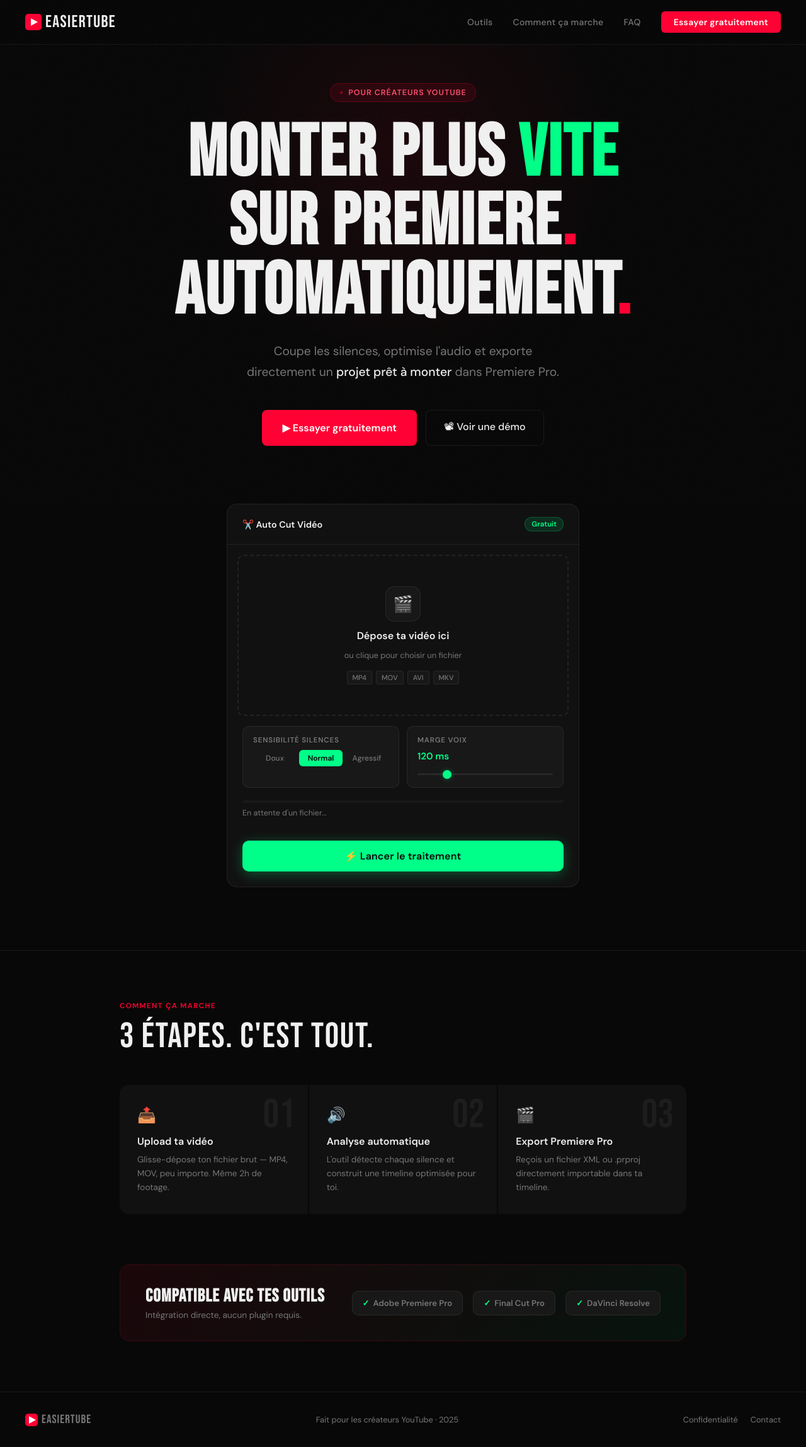
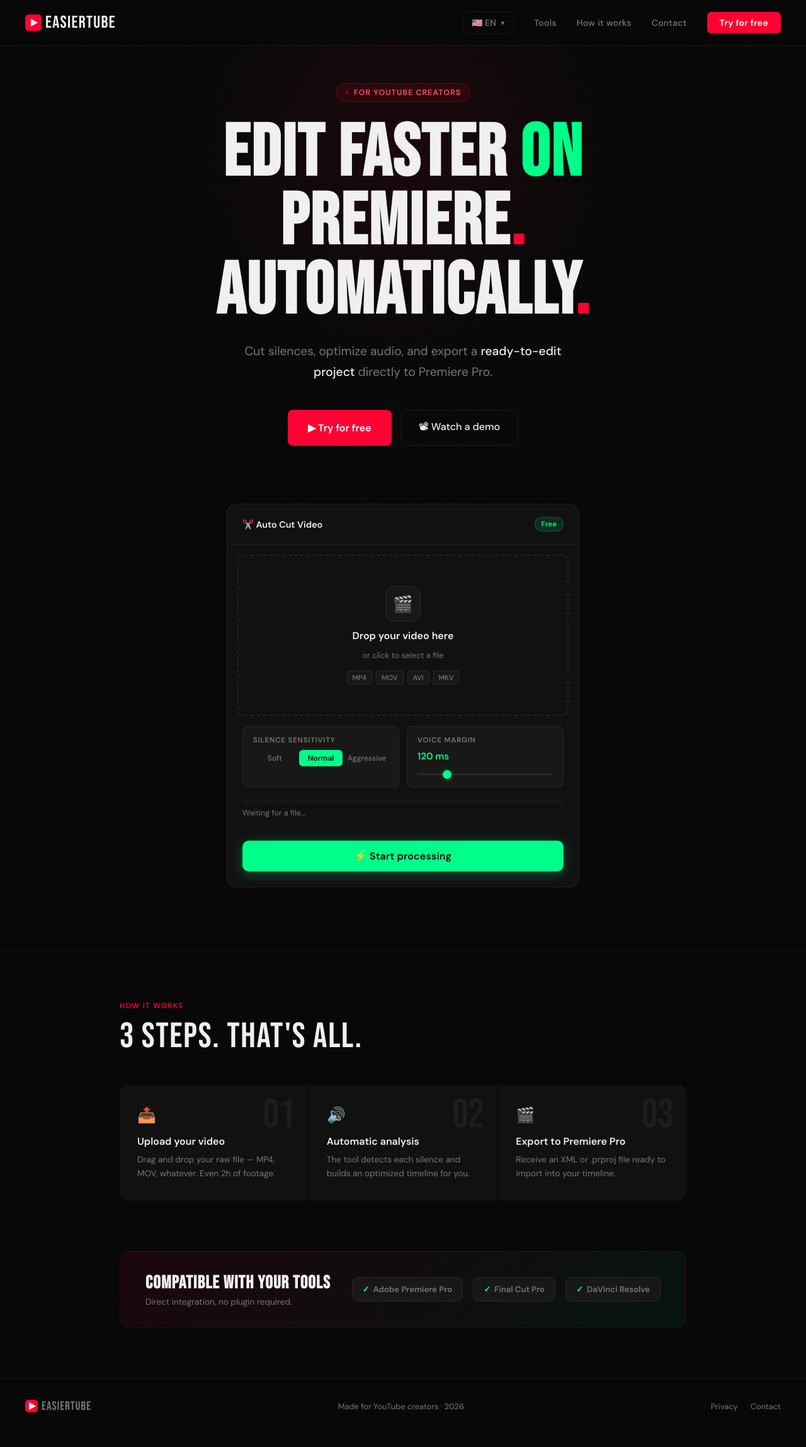
Before and after one commit to NAGZYY/EasierTube, a Flask app: page / in a window 1280 px wide. Shown: the whole page at 63% size. After the commit the page ends 2243 px from the top, so only its background shows below. Run offline with Flask 3, Linux system fonts and the light colour scheme.

Commit message:
French / English translation, demo video added

```diff
--- a/app.py
+++ b/app.py
@@ -90,6 +90,13 @@
         )
     return {"error": "Fichier introuvable"}, 404
 
+@app.route('/demo.mp4')
+def demo_video():
+    demo_path = os.path.join(app.root_path, 'demo.mp4')
+    if os.path.exists(demo_path):
+        return send_file(demo_path, mimetype='video/mp4')
+    return {"error": "Demo video introuvable"}, 404
+
 if __name__ == "__main__":
     # threaded=True est crucial pour que le streaming JSON fonctionne bien
     app.run(debug=True, port=5000, threaded=True)
--- a/static/app.js
+++ b/static/app.js
@@ -6,6 +6,37 @@
 const btn = document.getElementById('start');
 
 let currentFile = null;
+let currentLang = 'fr';
+
+// ─── TRANSLATIONS ───
+const translations = {
+  fr: {
+    noFile: '⚠️ Ajoute une vidéo d\'abord',
+    fileReady: 'Fichier chargé. Lance le traitement !',
+    readyToProcess: 'Prêt à traiter',
+    processing: '⏳ Traitement en cours...',
+    serverError: 'Erreur serveur',
+    error: '❌ Une erreur est survenue.',
+    launch: '▶ Lancer le traitement',
+    done: '✅ Export prêt !',
+    download: '⬇ Télécharger le projet Premiere'
+  },
+  en: {
+    noFile: '⚠️ Add a video first',
+    fileReady: 'File loaded. Start processing!',
+    readyToProcess: 'Ready to process',
+    processing: '⏳ Processing...',
+    serverError: 'Server error',
+    error: '❌ An error occurred.',
+    launch: '▶ Start processing',
+    done: '✅ Export ready!',
+    download: '⬇ Download Premiere project'
+  }
+};
+
+function t(key) {
+  return translations[currentLang]?.[key] || translations.fr[key];
+}
 
 // ─── FILE HANDLING ───
 dz.addEventListener('dragover', e => {
@@ -30,8 +61,8 @@
   dz.querySelector('.dropzone-icon').textContent = '✅';
   dz.querySelector('.dropzone-title').textContent = file.name;
   dz.querySelector('.dropzone-sub').textContent =
-    (file.size / 1024 / 1024).toFixed(1) + ' MB · Prêt à traiter';
-  status.textContent = 'Fichier chargé. Lance le traitement !';
+    (file.size / 1024 / 1024).toFixed(1) + ' MB · ' + t('readyToProcess');
+  status.textContent = t('fileReady');
 }
 
 // ─── TOGGLES ───
@@ -55,12 +86,12 @@
 // ─── START PROCESS ───
 async function handleStart() {
   if (!currentFile) {
-    status.textContent = '⚠️ Ajoute une vidéo d\'abord';
+    status.textContent = t('noFile');
     return;
   }
 
   btn.disabled = true;
-  btn.textContent = '⏳ Traitement en cours...';
+  btn.textContent = t('processing');
 
   const data = new FormData();
   data.append('file', currentFile);
@@ -76,7 +107,7 @@
     });
 
     if (!res.ok || !res.body) {
-      throw new Error('Erreur serveur');
+      throw new Error(t('serverError'));
     }
 
     const reader = res.body.getReader();
@@ -105,8 +136,8 @@
         if (msg.done) {
           bar.style.width = '100%';
           pct.textContent = '100%';
-          status.textContent = '✅ Export prêt !';
-          btn.textContent = '⬇ Télécharger le projet Premiere';
+          status.textContent = t('done');
+          btn.textContent = t('download');
           btn.disabled = false;
           btn.onclick = () => window.location.href = msg.download_url;
         }
@@ -115,8 +146,8 @@
 
   } catch (err) {
     console.error(err);
-    status.textContent = '❌ Une erreur est survenue.';
+    status.textContent = t('error');
     btn.disabled = false;
-    btn.textContent = '▶ Lancer le traitement';
+    btn.textContent = t('launch');
   }
 }
--- a/static/index.html
+++ b/static/index.html
@@ -13,13 +13,26 @@
 <nav>
   <div class="logo">
     <div class="play-icon"></div>
-    EasierTube
+    <span class="lang-fr">EasierTube</span>
+    <span class="lang-en" style="display:none;">EasierTube</span>
   </div>
   <div class="nav-links">
-    <a href="#">Outils</a>
-    <a href="#">Comment ça marche</a>
-    <a href="#">FAQ</a>
-    <a href="#" class="nav-cta">Essayer gratuitement</a>
+    <!-- LANGUAGE DROPDOWN -->
+    <div class="lang-dropdown">
+      <button class="lang-dropdown-toggle" id="langToggle">
+        <span class="lang-fr">🇫🇷 FR</span>
+        <span class="lang-en" style="display:none;">🇺🇸 EN</span>
+        <span class="dropdown-arrow">▼</span>
+      </button>
+      <div class="lang-dropdown-menu" id="langMenu">
+        <button class="lang-dropdown-item active" data-lang="fr"><span class="lang-fr">🇫🇷 Français</span><span class="lang-en" style="display:none;">🇫🇷 French</span></button>
+        <button class="lang-dropdown-item" data-lang="en"><span class="lang-fr">🇺🇸 English</span><span class="lang-en" style="display:none;">🇺🇸 English</span></button>
+      </div>
+    </div>
+    <a href="#upload-section"><span class="lang-fr">Outils</span><span class="lang-en" style="display:none;">Tools</span></a>
+    <a href="#features-strip"><span class="lang-fr">Comment ça marche</span><span class="lang-en" style="display:none;">How it works</span></a>
+    <a href="mailto:jeremyracine2017@gmail.com"><span class="lang-fr">Contact</span><span class="lang-en" style="display:none;">Contact</span></a>
+    <a href="#upload-section" class="nav-cta"><span class="lang-fr">Essayer gratuitement</span><span class="lang-en" style="display:none;">Try for free</span></a>
   </div>
 </nav>
 
@@ -27,41 +40,44 @@
 <section class="hero">
   <div class="hero-badge">
     <span class="dot"></span>
-    Pour créateurs YouTube
+    <span class="lang-fr">Pour créateurs YouTube</span>
+    <span class="lang-en" style="display:none;">For YouTube creators</span>
   </div>
   <h1>
-    Monter plus <span class="accent">vite</span><br>
-    sur Premiere<span class="red-accent">.</span><br>
-    Automatiquement<span class="red-accent">.</span>
+    <span class="lang-fr">Monter plus <span class="accent">vite</span><br>sur Premiere<span class="red-accent">.</span><br>Automatiquement<span class="red-accent">.</span></span>
+    <span class="lang-en" style="display:none;">Edit faster <span class="accent">on</span><br>Premiere<span class="red-accent">.</span><br>Automatically<span class="red-accent">.</span></span>
   </h1>
   <p class="hero-sub">
-    Coupe les silences, optimise l'audio et exporte directement
-    un <strong>projet prêt à monter</strong> dans Premiere Pro.
+    <span class="lang-fr">Coupe les silences, optimise l'audio et exporte directement un <strong>projet prêt à monter</strong> dans Premiere Pro.</span>
+    <span class="lang-en" style="display:none;">Cut silences, optimize audio, and export a <strong>ready-to-edit project</strong> directly to Premiere Pro.</span>
   </p>
   <div class="hero-ctas">
     <button class="btn-primary" onclick="document.querySelector('.upload-section').scrollIntoView({behavior:'smooth'})">
-      ▶ Essayer gratuitement
+      <span class="lang-fr">▶ Essayer gratuitement</span>
+      <span class="lang-en" style="display:none;">▶ Try for free</span>
     </button>
-    <button class="btn-secondary">
-      📽 Voir une démo
+    <button class="btn-secondary" onclick="openDemo()">
+      <span class="lang-fr">📽 Voir une démo</span>
+      <span class="lang-en" style="display:none;">📽 Watch a demo</span>
     </button>
   </div>
 </section>
 
 <!-- ─── UPLOAD CARD ─── -->
-<section class="upload-section">
+<section class="upload-section" id="upload-section">
   <div class="upload-card">
     <div class="card-header">
       <div class="card-header-left">
-        ✂️ Auto Cut Vidéo
+        <span class="lang-fr">✂️ Auto Cut Vidéo</span>
+        <span class="lang-en" style="display:none;">✂️ Auto Cut Video</span>
       </div>
-      <span class="tag">Gratuit</span>
+      <span class="tag"><span class="lang-fr">Gratuit</span><span class="lang-en" style="display:none;">Free</span></span>
     </div>
 
     <div class="dropzone" id="dropzone" onclick="document.getElementById('fileInput').click()">
       <div class="dropzone-icon">🎬</div>
-      <div class="dropzone-title">Dépose ta vidéo ici</div>
-      <div class="dropzone-sub">ou clique pour choisir un fichier</div>
+      <div class="dropzone-title"><span class="lang-fr">Dépose ta vidéo ici</span><span class="lang-en" style="display:none;">Drop your video here</span></div>
+      <div class="dropzone-sub"><span class="lang-fr">ou clique pour choisir un fichier</span><span class="lang-en" style="display:none;">or click to select a file</span></div>
       <div class="dropzone-formats">
         <span class="format-tag">MP4</span>
         <span class="format-tag">MOV</span>
@@ -73,15 +89,15 @@
 
     <div class="settings-grid">
       <div class="setting-item">
-        <div class="setting-label">Sensibilité silences</div>
+        <div class="setting-label"><span class="lang-fr">Sensibilité silences</span><span class="lang-en" style="display:none;">Silence sensitivity</span></div>
         <div class="toggle-group">
-          <button class="toggle-btn" onclick="selectToggle(this, 'sens')">Doux</button>
-          <button class="toggle-btn active" onclick="selectToggle(this, 'sens')">Normal</button>
-          <button class="toggle-btn" onclick="selectToggle(this, 'sens')">Agressif</button>
+          <button class="toggle-btn" onclick="selectToggle(this, 'sens')"><span class="lang-fr">Doux</span><span class="lang-en" style="display:none;">Soft</span></button>
+          <button class="toggle-btn active" onclick="selectToggle(this, 'sens')"><span class="lang-fr">Normal</span><span class="lang-en" style="display:none;">Normal</span></button>
+          <button class="toggle-btn" onclick="selectToggle(this, 'sens')"><span class="lang-fr">Agressif</span><span class="lang-en" style="display:none;">Aggressive</span></button>
         </div>
       </div>
       <div class="setting-item">
-        <div class="setting-label">Marge voix</div>
+        <div class="setting-label"><span class="lang-fr">Marge voix</span><span class="lang-en" style="display:none;">Voice margin</span></div>
         <div class="range-display" id="marginDisplay">120 ms</div>
         <input type="range" id="marginRange" min="50" max="400" value="120"
           oninput="document.getElementById('marginDisplay').textContent = this.value + ' ms'">
@@ -93,42 +109,43 @@
         <div id="bar"></div>
       </div>
       <div class="progress-meta">
-        <span id="status">En attente d'un fichier...</span>
+        <span id="status"><span class="lang-fr">En attente d'un fichier...</span><span class="lang-en" style="display:none;">Waiting for a file...</span></span>
         <span id="progress-pct"></span>
       </div>
     </div>
 
     <div class="card-footer">
       <button id="start" onclick="handleStart()">
-        ⚡ Lancer le traitement
+        <span class="lang-fr">⚡ Lancer le traitement</span>
+        <span class="lang-en" style="display:none;">⚡ Start processing</span>
       </button>
     </div>
   </div>
 </section>
 
 <!-- ─── STEPS ─── -->
-<section class="features-strip">
+<section class="features-strip" id="features-strip">
   <div class="features-inner">
-    <div class="section-label">Comment ça marche</div>
-    <div class="section-title">3 étapes. C'est tout.</div>
+    <div class="section-label"><span class="lang-fr">Comment ça marche</span><span class="lang-en" style="display:none;">How it works</span></div>
+    <div class="section-title"><span class="lang-fr">3 étapes. C'est tout.</span><span class="lang-en" style="display:none;">3 steps. That's all.</span></div>
     <div class="steps-grid">
       <div class="step-card">
         <span class="step-num">01</span>
         <span class="step-icon">📤</span>
-        <div class="step-title">Upload ta vidéo</div>
-        <p class="step-desc">Glisse-dépose ton fichier brut — MP4, MOV, peu importe. Même 2h de footage.</p>
+        <div class="step-title"><span class="lang-fr">Upload ta vidéo</span><span class="lang-en" style="display:none;">Upload your video</span></div>
+        <p class="step-desc"><span class="lang-fr">Glisse-dépose ton fichier brut — MP4, MOV, peu importe. Même 2h de footage.</span><span class="lang-en" style="display:none;">Drag and drop your raw file — MP4, MOV, whatever. Even 2h of footage.</span></p>
       </div>
       <div class="step-card">
         <span class="step-num">02</span>
         <span class="step-icon">🔊</span>
-        <div class="step-title">Analyse automatique</div>
-        <p class="step-desc">L'outil détecte chaque silence et construit une timeline optimisée pour toi.</p>
+        <div class="step-title"><span class="lang-fr">Analyse automatique</span><span class="lang-en" style="display:none;">Automatic analysis</span></div>
+        <p class="step-desc"><span class="lang-fr">L'outil détecte chaque silence et construit une timeline optimisée pour toi.</span><span class="lang-en" style="display:none;">The tool detects each silence and builds an optimized timeline for you.</span></p>
       </div>
       <div class="step-card">
         <span class="step-num">03</span>
         <span class="step-icon">🎬</span>
-        <div class="step-title">Export Premiere Pro</div>
-        <p class="step-desc">Reçois un fichier XML ou .prproj directement importable dans ta timeline.</p>
+        <div class="step-title"><span class="lang-fr">Export Premiere Pro</span><span class="lang-en" style="display:none;">Export to Premiere Pro</span></div>
+        <p class="step-desc"><span class="lang-fr">Reçois un fichier XML ou .prproj directement importable dans ta timeline.</span><span class="lang-en" style="display:none;">Receive an XML or .prproj file ready to import into your timeline.</span></p>
       </div>
     </div>
   </div>
@@ -137,8 +154,8 @@
 <!-- ─── COMPAT BANNER ─── -->
 <div class="compat-banner">
   <div class="compat-text">
-    <h3>Compatible avec tes outils</h3>
-    <p>Intégration directe, aucun plugin requis.</p>
+    <h3><span class="lang-fr">Compatible avec tes outils</span><span class="lang-en" style="display:none;">Compatible with your tools</span></h3>
+    <p><span class="lang-fr">Intégration directe, aucun plugin requis.</span><span class="lang-en" style="display:none;">Direct integration, no plugin required.</span></p>
   </div>
   <div class="compat-logos">
     <div class="compat-logo"><span class="check">✓</span> Adobe Premiere Pro</div>
@@ -153,14 +170,96 @@
     <div class="play-icon" style="width:20px;height:20px;"></div>
     EasierTube
   </div>
-  <span>Fait pour les créateurs YouTube · 2025</span>
+  <span><span class="lang-fr">Fait pour les créateurs YouTube · 2026</span><span class="lang-en" style="display:none;">Made for YouTube creators · 2026</span></span>
   <div style="display:flex;gap:20px;">
-    <a href="#" style="color:var(--muted);text-decoration:none;">Confidentialité</a>
-    <a href="#" style="color:var(--muted);text-decoration:none;">Contact</a>
+    <a href="#" style="color:var(--muted);text-decoration:none;"><span class="lang-fr">Confidentialité</span><span class="lang-en" style="display:none;">Privacy</span></a>
+    <a href="mailto:jeremyracine2017@gmail.com" style="color:var(--muted);text-decoration:none;"><span class="lang-fr">Contact</span><span class="lang-en" style="display:none;">Contact</span></a>
   </div>
 </footer>
 
+<div id="demoModal" class="demo-modal" style="display:none;">
+  <div class="demo-modal-overlay" onclick="closeDemo()"></div>
+  <div class="demo-modal-content">
+    <button class="demo-close" onclick="closeDemo()">✕</button>
+    <video id="demoVideoPlayer" controls>
+      <source src="/demo.mp4" type="video/mp4">
+    </video>
+  </div>
+</div>
+
 <script src="/static/app.js"></script>
+<script>
+  // Demo modal functions
+  function openDemo() {
+    const modal = document.getElementById('demoModal');
+    const video = document.getElementById('demoVideoPlayer');
+    modal.style.display = 'flex';
+    video.currentTime = 0;
+    video.load();
+    video.play().catch(() => {
+      // Autoplay can fail in some browsers, but modal will still open.
+    });
+  }
 
+  function closeDemo() {
+    const modal = document.getElementById('demoModal');
+    const video = document.getElementById('demoVideoPlayer');
+    modal.style.display = 'none';
+    video.pause();
+  }
+
+  // Close demo when pressing ESC
+  document.addEventListener('keydown', (e) => {
+    if (e.key === 'Escape') closeDemo();
+  });
+
+  // Detect browser language
+  const userLang = navigator.language || navigator.userLanguage;
+  if(userLang.startsWith('en')) showEnglish();
+
+  // Language dropdown toggle
+  const langToggle = document.getElementById('langToggle');
+  const langMenu = document.getElementById('langMenu');
+
+  langToggle.addEventListener('click', () => {
+    langToggle.classList.toggle('open');
+    langMenu.classList.toggle('open');
+  });
+
+  // Close dropdown when clicking outside
+  document.addEventListener('click', (e) => {
+    if (!e.target.closest('.lang-dropdown')) {
+      langToggle.classList.remove('open');
+      langMenu.classList.remove('open');
+    }
+  });
+
+  // Language dropdown items
+  document.querySelectorAll('.lang-dropdown-item').forEach(btn => {
+    btn.addEventListener('click', () => {
+      const lang = btn.getAttribute('data-lang');
+      if(lang === 'en') showEnglish();
+      else showFrench();
+      langToggle.classList.remove('open');
+      langMenu.classList.remove('open');
+    });
+  });
+
+  function showEnglish() {
+    document.querySelectorAll('.lang-fr').forEach(el => el.style.display = 'none');
+    document.querySelectorAll('.lang-en').forEach(el => el.style.display = '');
+    document.querySelector('[data-lang="en"]').classList.add('active');
+    document.querySelector('[data-lang="fr"]').classList.remove('active');
+    currentLang = 'en';
+  }
+
+  function showFrench() {
+    document.querySelectorAll('.lang-en').forEach(el => el.style.display = 'none');
+    document.querySelectorAll('.lang-fr').forEach(el => el.style.display = '');
+    document.querySelector('[data-lang="fr"]').classList.add('active');
+    document.querySelector('[data-lang="en"]').classList.remove('active');
+    currentLang = 'fr';
+  }
+</script>
 </body>
 </html>
--- a/static/style.css
+++ b/static/style.css
@@ -113,6 +117,91 @@
         opacity: 0.85;
     }
 
+    /* ─── LANGUAGE DROPDOWN ─── */
+    .lang-dropdown {
+        position: relative;
+        display: flex;
+        align-items: center;
+    }
+
+    .lang-dropdown-toggle {
+        background: transparent;
+        border: 1px solid var(--border);
+        color: var(--muted);
+        padding: 8px 12px;
+        border-radius: 6px;
+        font-size: 0.875rem;
+        font-weight: 500;
+        cursor: pointer;
+        display: flex;
+        align-items: center;
+        gap: 6px;
+        transition: all 0.2s;
+        font-family: 'DM Sans', sans-serif;
+    }
+
+    .lang-dropdown-toggle:hover {
+        color: var(--text);
+        border-color: rgba(255, 255, 255, 0.15);
+        background: rgba(255, 255, 255, 0.04);
+    }
+
+    .dropdown-arrow {
+        font-size: 0.6rem;
+        transition: transform 0.2s;
+    }
+
+    .lang-dropdown-toggle.open .dropdown-arrow {
+        transform: rotate(180deg);
+    }
+
+    .lang-dropdown-menu {
+        position: absolute;
+        top: 100%;
+        left: 0;
+        background: var(--surface);
+        border: 1px solid var(--border);
+        border-radius: 8px;
+        margin-top: 6px;
+        min-width: 160px;
+        display: none;
+        flex-direction: column;
+        gap: 4px;
+        padding: 6px;
+        z-index: 1001;
+        backdrop-filter: blur(12px);
+    }
+
+    .lang-dropdown-menu.open {
+        display: flex;
+    }
+
+    .lang-dropdown-item {
+        background: transparent;
+        border: 1px solid transparent;
+        color: var(--muted);
+        padding: 10px 12px;
+        border-radius: 6px;
+        font-size: 0.875rem;
+        font-weight: 500;
+        cursor: pointer;
+        transition: all 0.2s;
+        text-align: left;
+        font-family: 'DM Sans', sans-serif;
+    }
+
+    .lang-dropdown-item:hover {
+        color: var(--text);
+        background: rgba(255, 255, 255, 0.05);
+        border-color: var(--border);
+    }
+
+    .lang-dropdown-item.active {
+        color: var(--text);
+        background: rgba(255, 0, 51, 0.1);
+        border-color: var(--red);
+    }
+
     /* ─── HERO ─── */
     .hero {
         min-height: 100vh;
@@ -123,6 +212,15 @@
         text-align: center;
         padding: 120px 24px 80px;
         position: relative;
+        scroll-margin-top: 80px;
+    }
+
+    .upload-section {
+        scroll-margin-top: 80px;
+    }
+
+    .features-strip {
+        scroll-margin-top: 80px;
     }
 
     /* Radial glow behind hero */
```
Also changed, not shown: other parts of static/style.css (+83 -0 lines), 1 other file.
